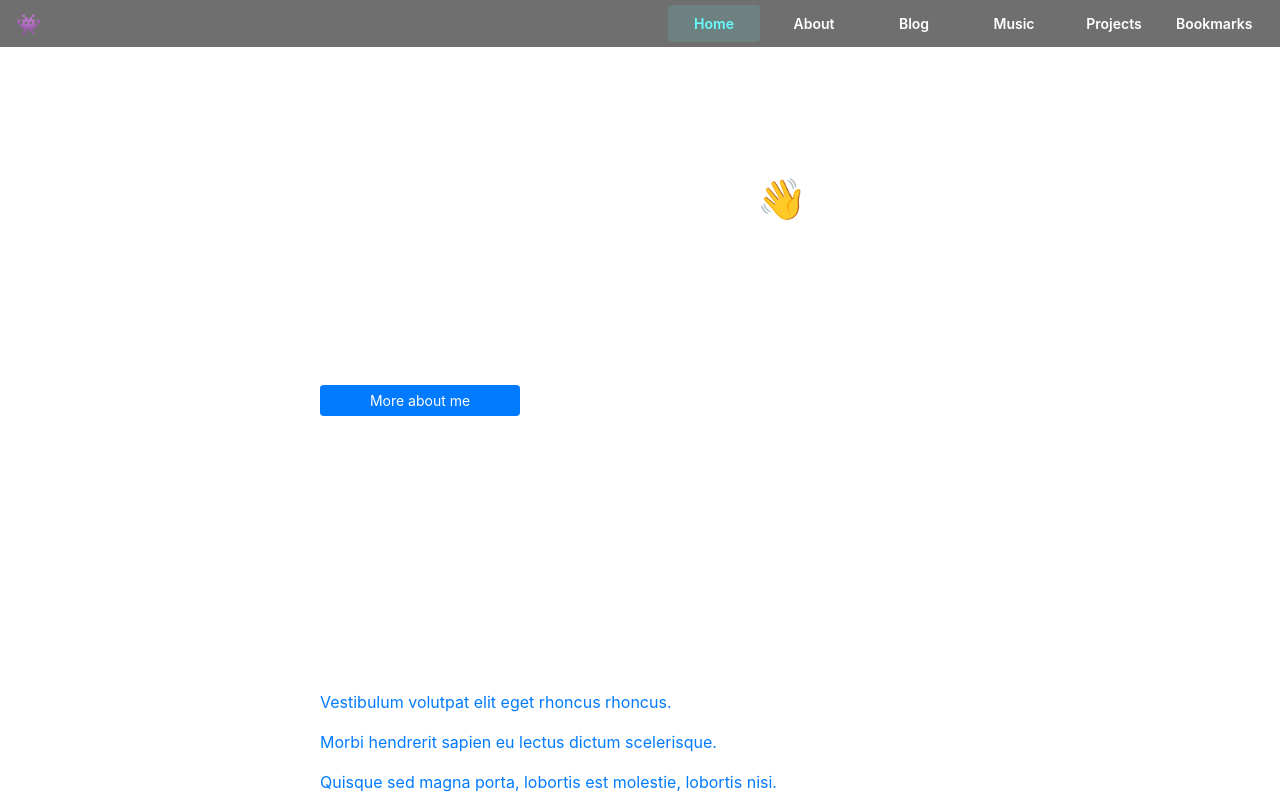
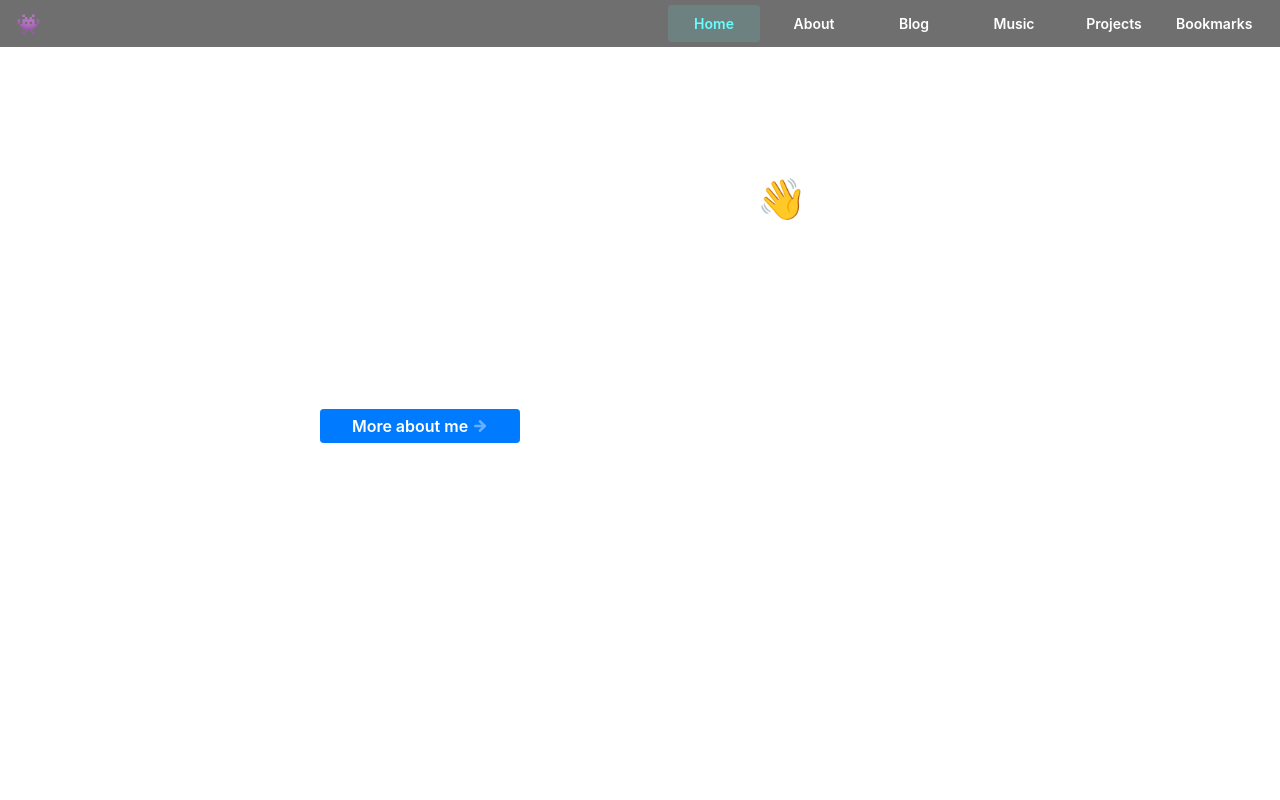
Before and after one commit to ataricoder/www, a Next.js app: page / in a window 1280 px wide. Shown: the top 800 px of the page. Built offline with nearby package versions, Linux system fonts and the light colour scheme; a web font is replaced by a local one.

Commit message:
added arrow within button

```diff
--- a/components/button/button.js
+++ b/components/button/button.js
@@ -1,10 +1,18 @@
 import BootstrapButton from "react-bootstrap/Button";
 import styles from "./button.module.css";
+import { ArrowRight } from "react-feather";
 
 const Button = (props) => (
 	<div>
 		<BootstrapButton className={styles.button} size="sm" href={props.href}>
-			{props.children}
+			<div className={styles.content}>
+				{props.children}
+				<ArrowRight
+					className={styles.arrow}
+					size={16}
+					strokeWidth={4}
+				/>
+			</div>
 		</BootstrapButton>
 	</div>
 );
--- a/components/button/button.module.css
+++ b/components/button/button.module.css
@@ -1,19 +1,52 @@
 .button {
-	background-color: #ffffff;
-	color: #000000;
+	background-color: #000000;
+	color: #ffffff;
 	border-color: #ffffff;
 	font-weight: 500;
 	/* height: 38px; */
 	font-size: 16px;
 	min-width: 200px;
+	width: max-content;
 	/* height: 20px; */
 	margin-bottom: 18px;
 	transition: all 0.35s cubic-bezier(0.165, 0.84, 0.44, 1) 0s;
+	display: grid;
+	justify-items: center;
 }
 
 .button:hover {
 	background-color: #000000;
-	color: white;
-	border-color: #ffffff;
+	border-color: #68fdfe;
+	color: #000000;
 	transition: all 0.35s cubic-bezier(0.165, 0.84, 0.44, 1) 0s;
 }
+
+.content {
+	color: #ffffff;
+	font-size: 16px;
+	font-weight: 600;
+	width: max-content;
+	display: grid;
+	grid-template-columns: auto auto;
+	column-gap: 4px;
+	justify-items: center;
+	align-items: center;
+}
+
+.button:hover .content {
+	text-decoration: none;
+	color: #68fdfe;
+}
+
+.button:hover .arrow {
+	stroke: #68fdfe !important;
+	transform: translateX(4px);
+	transition: all 0.35s cubic-bezier(0.165, 0.84, 0.44, 1) 0s;
+	opacity: 1;
+}
+
+.arrow {
+	stroke: #ffffff;
+	transition: all 0.35s cubic-bezier(0.165, 0.84, 0.44, 1) 0s;
+	opacity: 0.4;
+}
--- a/pages/index.js
+++ b/pages/index.js
@@ -10,11 +10,17 @@ export default function Blog() {
 			<p>
 				I'm a software engineer and designer. Just graduated from The
 				University of Texas at Austin where I learned about Computer
-				Science and Health & Society. Right now I'm looking for
-				opportunities.
+				Science and Health & Society, as well Design Strategies. Did my
+				pre-medical studies, but fell in love with computers. Right now
+				I'm looking for opportunities.
 			</p>
 			<Arrow href={"/about"}>More about me</Arrow>
 			<Button href={"/about"}>More about me</Button>
+			<h1>Blog</h1>
+			<p>
+				This is where I write down ideas, opinions and more. Usually
+				about computer science, mathematics, medicine and design.
+			</p>
 			<p>
 				Ut ut ex fermentum, hendrerit dui in, pretium arcu. Fusce arcu
 				quam, tristique eget nulla in, lacinia interdum libero. Quisque
```
